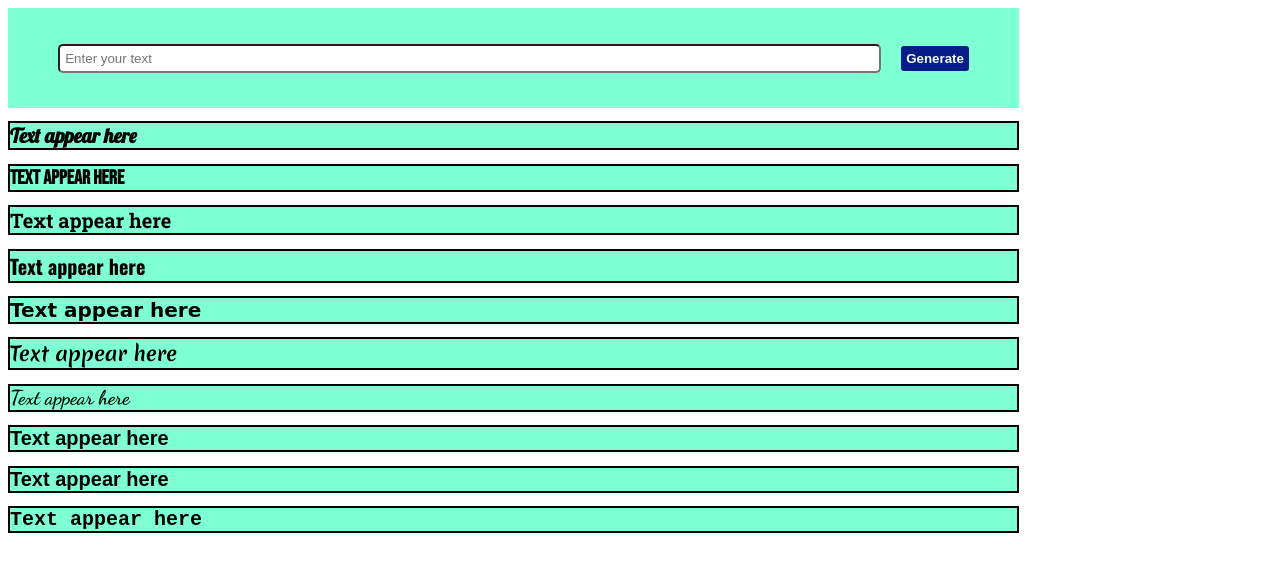
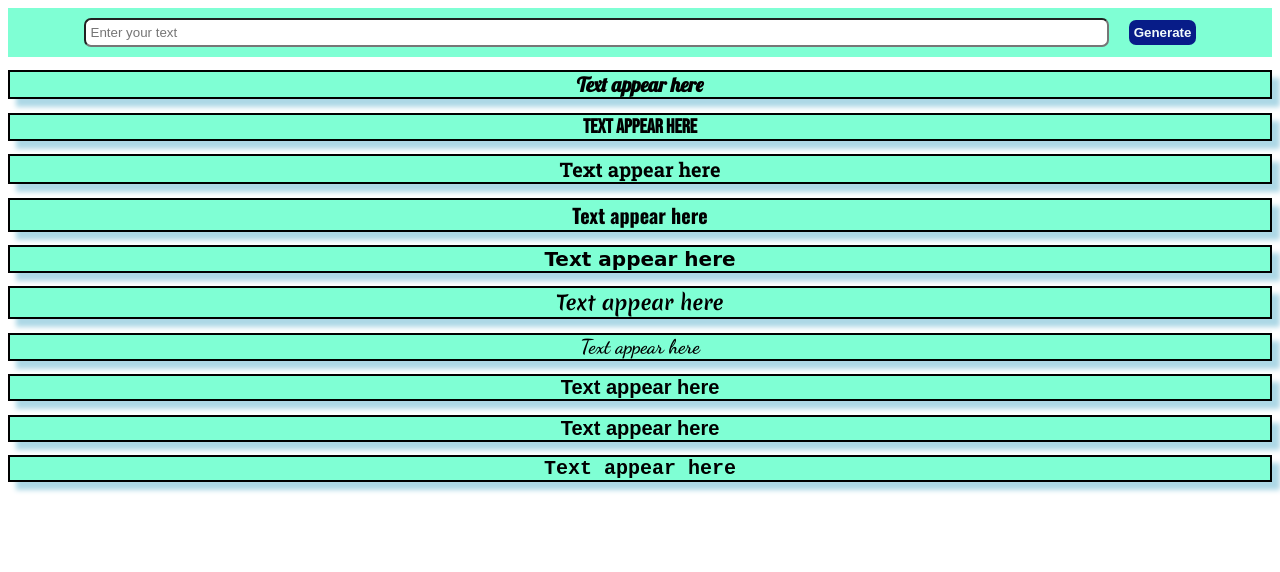
Before and after one commit to impradeepx/Stylish-font, a plain HTML site: page index.html in a window 1280 px wide. Drawn offline with nearby package versions, Linux system fonts and the light colour scheme; a web font is replaced by a local one.

Commit message:
Update style.css

```diff
--- a/style.css
+++ b/style.css
@@ -6,7 +6,7 @@ button{
     color: rgb(241, 251, 251);
     padding: 5px;
      margin: 10px;
-    border-radius: 3px;
+    border-radius: 7px;
     border: none;
     font-weight: bold;
 
@@ -17,7 +17,7 @@ input{
     margin: 10px;
     width: 80%;
     padding: 5px;
-    border-radius: 5px;
+    border-radius: 7px;
 
 }
 #box{
@@ -25,21 +25,21 @@ input{
     align-items: center;
     justify-content: center;
 
-    width: 80%;
-    height: 100px;
+    width: 100%;
+
     background-color: aquamarine;
 
 }
- #result{
-
-    width: 80%;
-    height: auto;
+ h1{
+   box-shadow: 8px 8px 5px lightblue;
  }
  .font{background-color: aquamarine;
         border: 2px solid black;
         font-weight: bold;
         font-size: 20px;
         box-shadow: 2px white 2px green 3px;
+        text-align: center;
+
 }
 #one{font-family: "Lobster", sans-serif;}
 #two{font-family:"Bebas Neue", sans-serif; }
```
